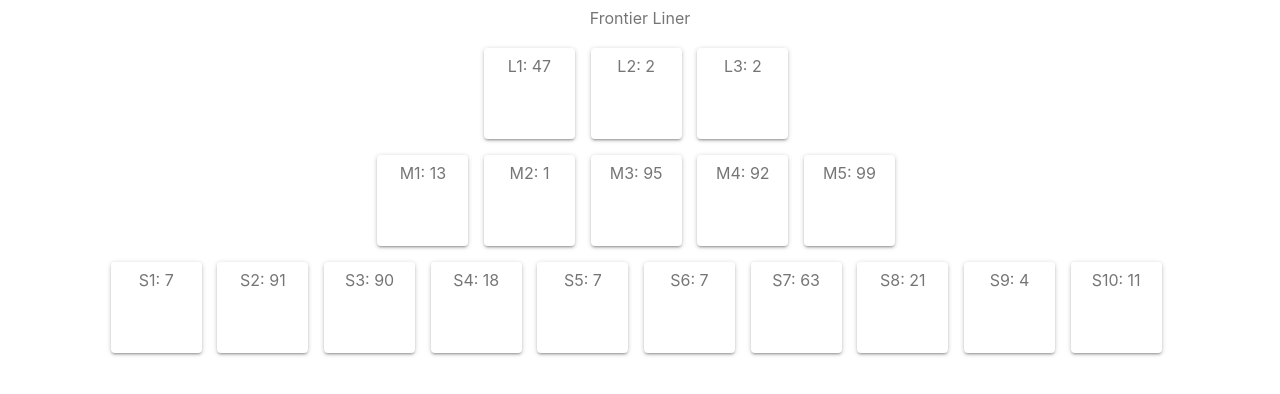
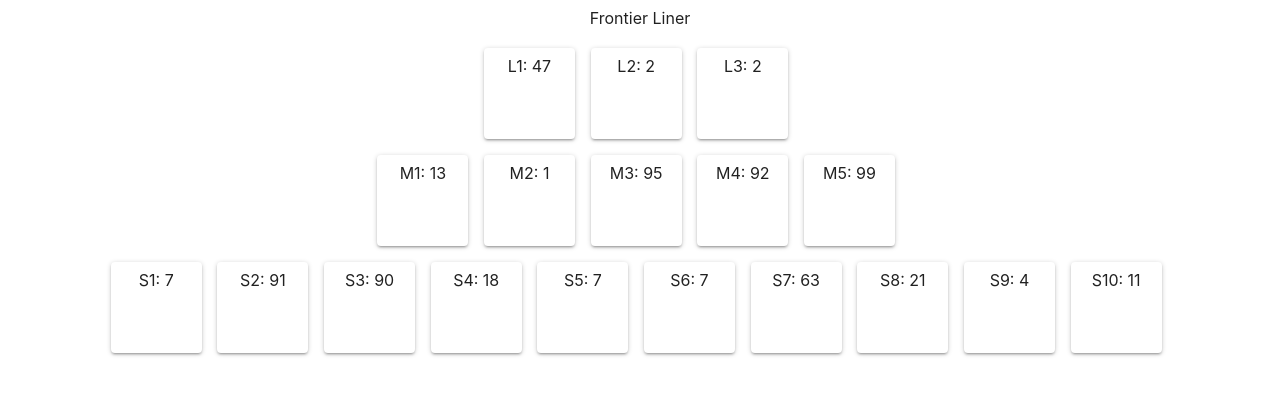
Before and after one commit to shaver/stf-ui-1, a React (Create React App) app: page / in a window 1280 px wide. Shown: the top 394 px of the page. Built offline with nearby package versions, Linux system fonts and the light colour scheme.

Commit message:
Use single quotes.
Remove extra <div>.

Primary text colour for labels.

```diff
--- a/src/SlotGrid.js
+++ b/src/SlotGrid.js
@@ -3,7 +3,7 @@
 import Paper from '@material-ui/core/Paper';
 import { withStyles } from '@material-ui/core/styles';
 const SHIP_COMPONENTS = require('./components.json');
-const SIZE_LETTERS = [null, "S", "M", "L"];
+const SIZE_LETTERS = [null, 'S', 'M', 'L'];
 
 const styles = theme => ({
     root: {
@@ -12,14 +12,14 @@
     shipName: {
         padding: theme.spacing.unit,
         textAlign: 'center',
-        color: theme.palette.text.secondary,
+        color: theme.palette.text.primary,
         height: 16,
         width: 300,
     },
-    paper: {
+    slot: {
         padding: theme.spacing.unit,
         textAlign: 'center',
-        color: theme.palette.text.secondary,
+        color: theme.palette.text.primary,
         height: 75,
         width: 75,
     },
@@ -31,7 +31,7 @@
         const { classes, ship } = props;
         this.classes = classes;
         this.ship = ship;
-        this.default_components = {"S": [], "M": [], "L": []};
+        this.default_components = {'S': [], 'M': [], 'L': []};
         for (let i = 0; i < ship.default_components.length; i++) {
             let comp = SHIP_COMPONENTS[ship.default_components[i]];
             this.default_components[SIZE_LETTERS[comp.size]].push(comp);
@@ -45,14 +45,14 @@
             let label = SIZE_LETTERS[size] + (i + 1);
             slots.push(
                 <Grid item container key={label} xs={1}>
-                    <Paper className={this.classes.paper}>
+                    <Paper className={this.classes.slot}>
                         {label}: {size_comps[i].id}
                     </Paper>
                 </Grid>
             );
         }
         return (
-            <Grid container item justify="center" spacing={8} xs={12}>
+            <Grid container item justify='center' spacing={8} xs={12}>
                 {slots}
             </Grid>
         );
@@ -61,9 +61,8 @@
     render() {
         const classes = this.classes;
         return (
-            <div>
-                <Grid container spacing={16} justify="center">
-                    <Grid item container justify="center" key="shipName" xs={8}>
+            <Grid container spacing={16} justify='center'>
+                <Grid item container justify='center' key='shipName' xs={8}>
                     <div className={classes.shipName}>
                         {this.props.ship.name}
                     </div>
@@ -72,7 +71,6 @@
                 {this.renderSlotRow(2)}
                 {this.renderSlotRow(1)}
             </Grid>
-            </div>
         );
     }
 }
```
Lines whose indentation alone changed are shown as unchanged.
